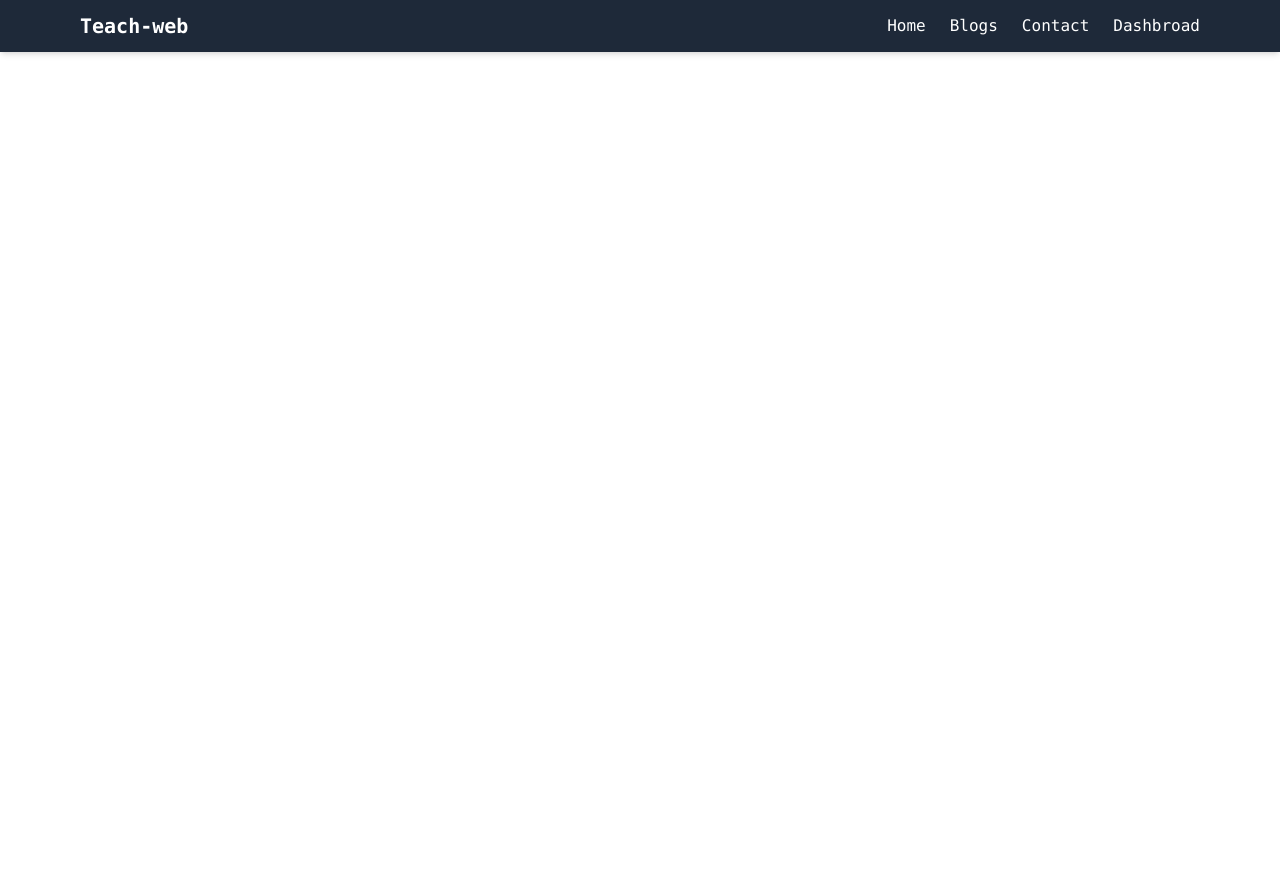
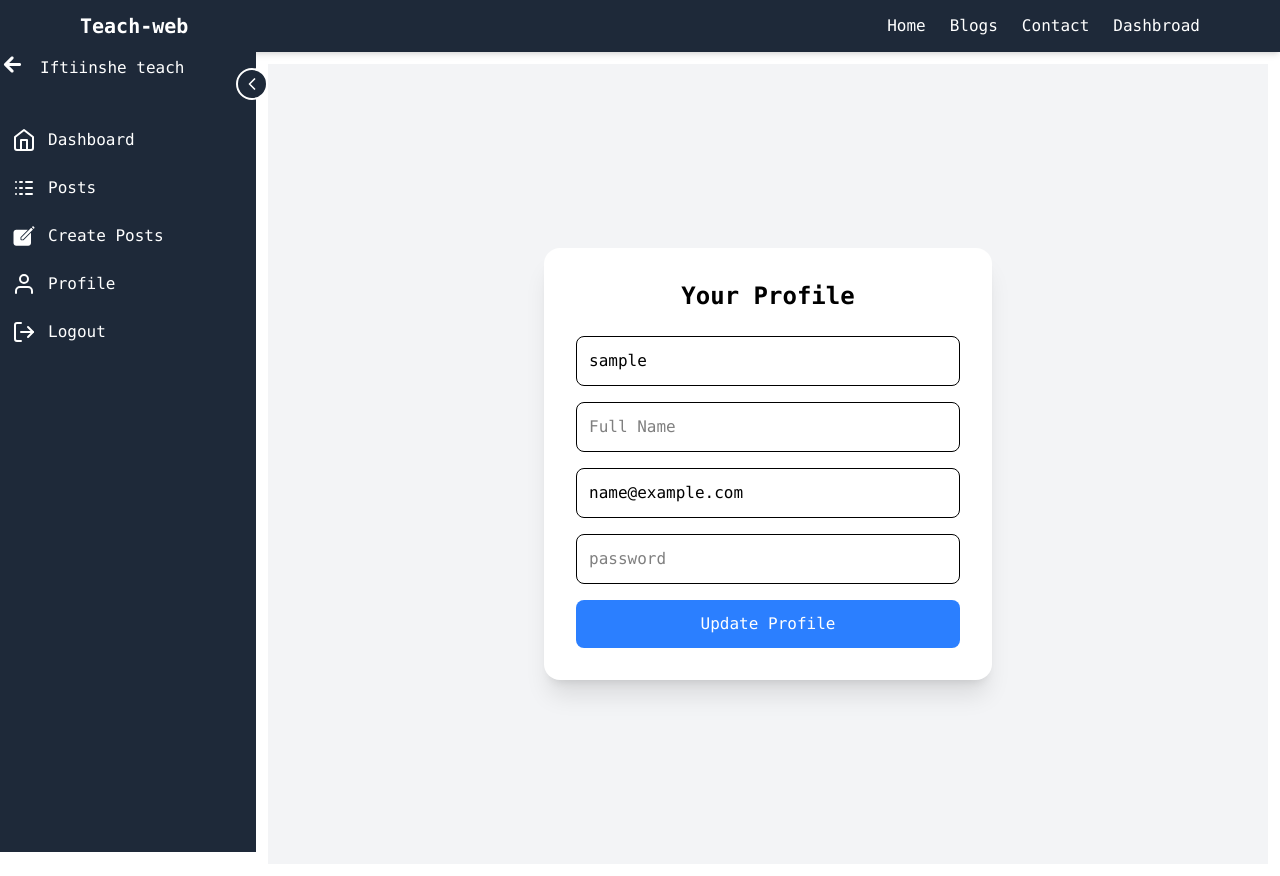
Before and after one commit to omar-abdi/Teach-blog-site, a React app in the folder frontend/: page /dash/profile in a window 1280 px wide. Before the commit the page ends 800 px from the top, so only its background shows below. Built offline with nearby package versions, Linux system fonts and the light colour scheme; sample sign-in values are in the browser's storage; the HTML template or start-up script is replaced by a standard one.

Commit message:
46.profile page functionality

```diff
--- a/frontend/src/App.jsx
+++ b/frontend/src/App.jsx
@@ -12,6 +12,7 @@ import PostList from './pages/PostList'
 import Editpost from './pages/Editpost'
 import { useSelector } from 'react-redux'
 import CreatePost from './pages/CreatePost'
+import Profile from './pages/Profile'
 
 function App() {
 
@@ -37,6 +38,7 @@ function App() {
         <Route  path='posts'   element={<PostList/>}  />
         <Route  path='create post'   element={<CreatePost/>}  />
         <Route  path='editpost/:id'   element={<Editpost/>}  />
+        <Route  path='profile'   element={<Profile/>}  />
         </Route>
     </Routes>
 
--- /dev/null
+++ b/frontend/src/pages/Profile.jsx
@@ -0,0 +1,105 @@
+import axios from 'axios'
+import React, { useEffect, useState } from 'react'
+import { useSelector } from 'react-redux'
+
+function Profile() {
+
+    const currentUser = useSelector((state)=>state.currentUser)
+    const [formdata , setFormData] = useState({
+        username: "",
+        fullName : "",
+        email : "",
+          password : ""
+    })
+    useEffect(()=>{
+        if(currentUser){
+            return setFormData({
+                   ...formdata ,
+        username: currentUser.username,
+        fullName : currentUser.fullName,
+        email : currentUser.email,
+        password :""
+            })
+        }
+        return
+
+    },[currentUser])
+
+
+    const handdleChange = (e)=>{
+       setFormData({
+         ...formdata,
+        [e.target.name]:e.target.value
+       })
+    }
+    const handdleSubmit = async(e)=>{
+          e.preventDefault()
+          try {
+             const res =await axios.put("/api/users" , formdata)
+             const data =  await res.data
+             setFormData(data)
+          } catch (error) {
+            console.log(error.message)
+
+          }
+    }
+  return (
+    <div className="min-h-screen bg-gray-100 flex items-center justify-center">
+  <div className="bg-white shadow-xl rounded-2xl p-8 w-full max-w-md">
+
+    <h1 className="text-2xl font-bold text-center mb-6">
+      Your Profile
+    </h1>
+
+    <form className="space-y-4"  onSubmit={handdleSubmit}>
+
+      <input
+        type="text"
+        name="username"
+        placeholder="Username"
+        value={formdata.username}
+        onChange={handdleChange}
+        className="w-full p-3 border rounded-lg focus:outline-none focus:ring-2 focus:ring-blue-400"
+      />
+
+      <input
+        type="text"
+        name="fullName"
+        placeholder="Full Name"
+        value={formdata.fullName}
+        onChange={handdleChange}
+        className="w-full p-3 border rounded-lg focus:outline-none focus:ring-2 focus:ring-blue-400"
+      />
+
+      <input
+        type="email"
+        name="email"
+        placeholder="Email"
+        value={formdata.email}
+        onChange={handdleChange}
+        className="w-full p-3 border rounded-lg focus:outline-none focus:ring-2 focus:ring-blue-400"
+      />
+
+      <input
+        type="password"
+        name="password"
+        placeholder="password"
+        value={formdata.password}
+        onChange={handdleChange}
+        className="w-full p-3 border rounded-lg focus:outline-none focus:ring-2 focus:ring-blue-400"
+      />
+
+      <button
+        type="submit"
+        className="w-full bg-blue-500 text-white py-3 rounded-lg hover:bg-blue-600 transition"
+      >
+        Update Profile
+      </button>
+
+    </form>
+  </div>
+</div>
+  )
+}
+
+export default Profile
```
Also changed, not shown: 2 other files (tests, documents, lock files or other folders).
